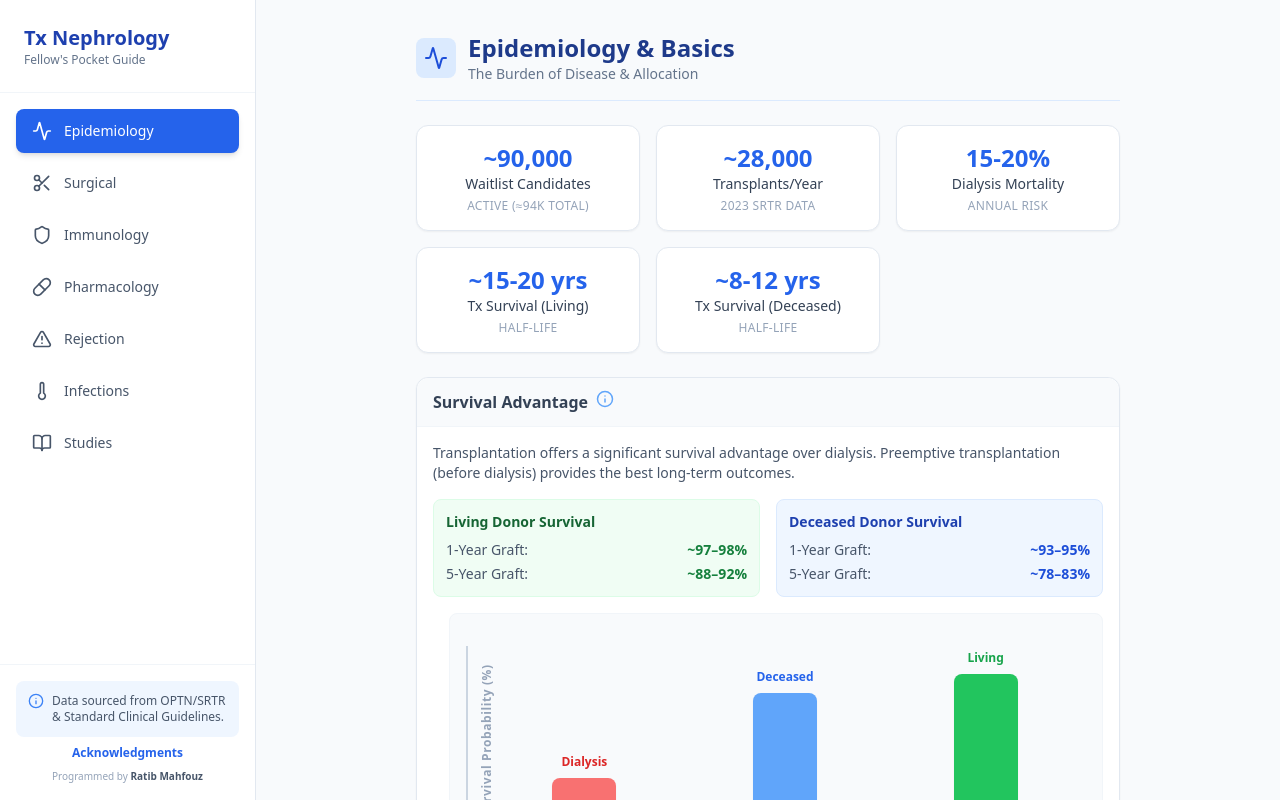
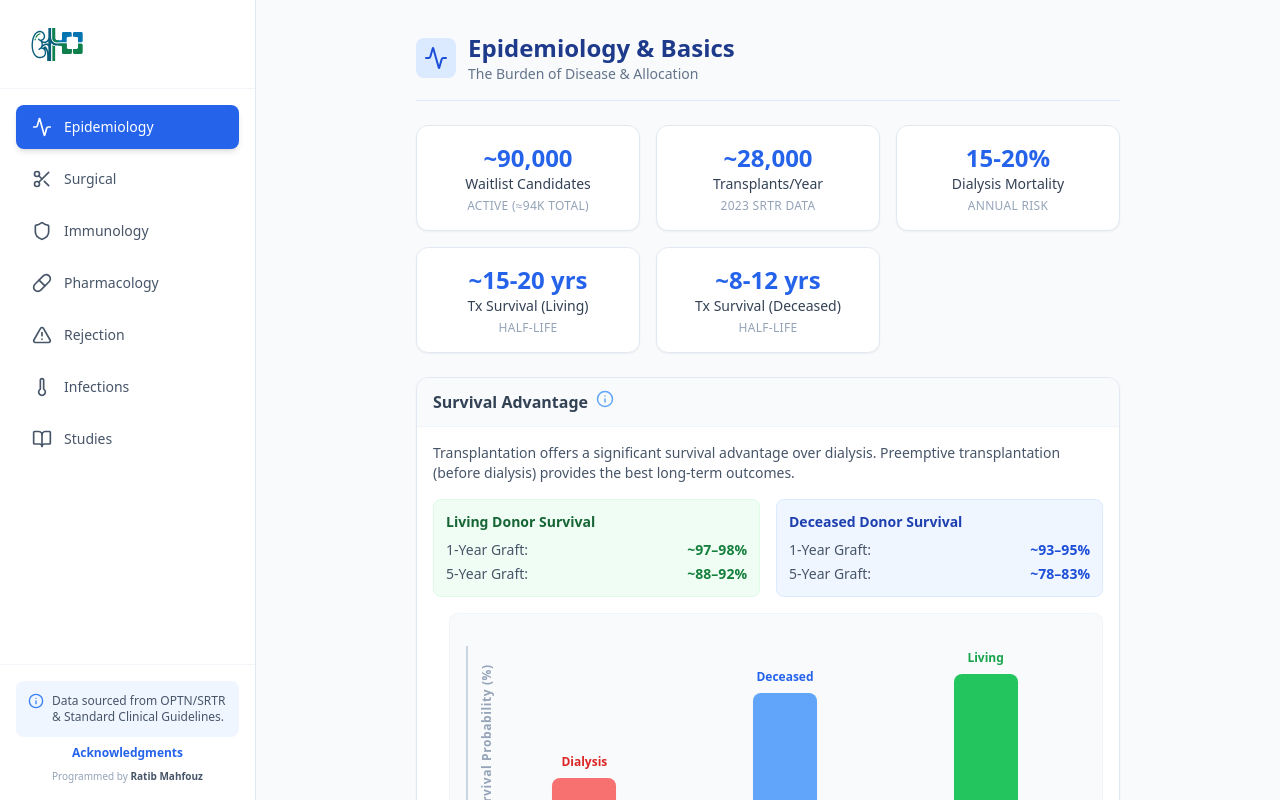
Before and after one commit to rmahfouz/transplantpocket, a React (Vite) app: page / in a window 1280 px wide. Built offline with nearby package versions, Linux system fonts and the light colour scheme.

Commit message:
Replace sidebar title text with logo

```diff
--- a/src/App.jsx
+++ b/src/App.jsx
@@ -1001,9 +1001,8 @@ export default function TransplantGuideApp() {
                 transition-transform duration-200 ease-in-out flex flex-col ${sidebarOpen ? "translate-x-0"
                     : "-translate-x-full md:translate-x-0"} `}>
                 <div className="p-6 border-b border-slate-100 flex justify-between items-center">
-                    <div>
-                        <h1 className="font-bold text-xl text-blue-800">Tx Nephrology</h1>
-                        <p className="text-xs text-slate-500">Fellow's Pocket Guide</p>
+                    <div className="flex items-center">
+                        <img src="/logo.svg" alt="Tx Nephrology Fellow's Pocket Guide" className="h-10 w-auto" />
                     </div>
                     {isMobile && <button onClick={() => setSidebarOpen(false)}>
                         <X size={24} className="text-slate-400" />
```
Also changed, not shown: dist-single/index.html (+2 -2 lines).
